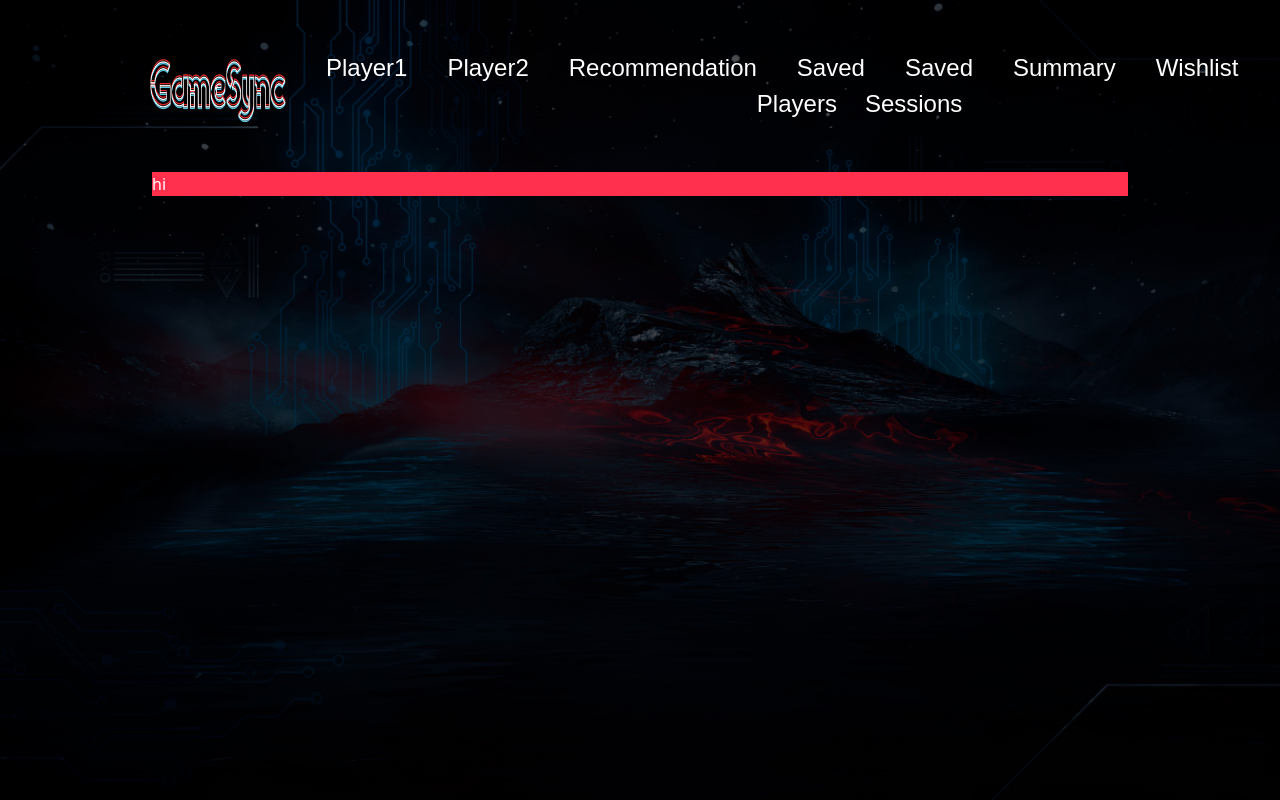
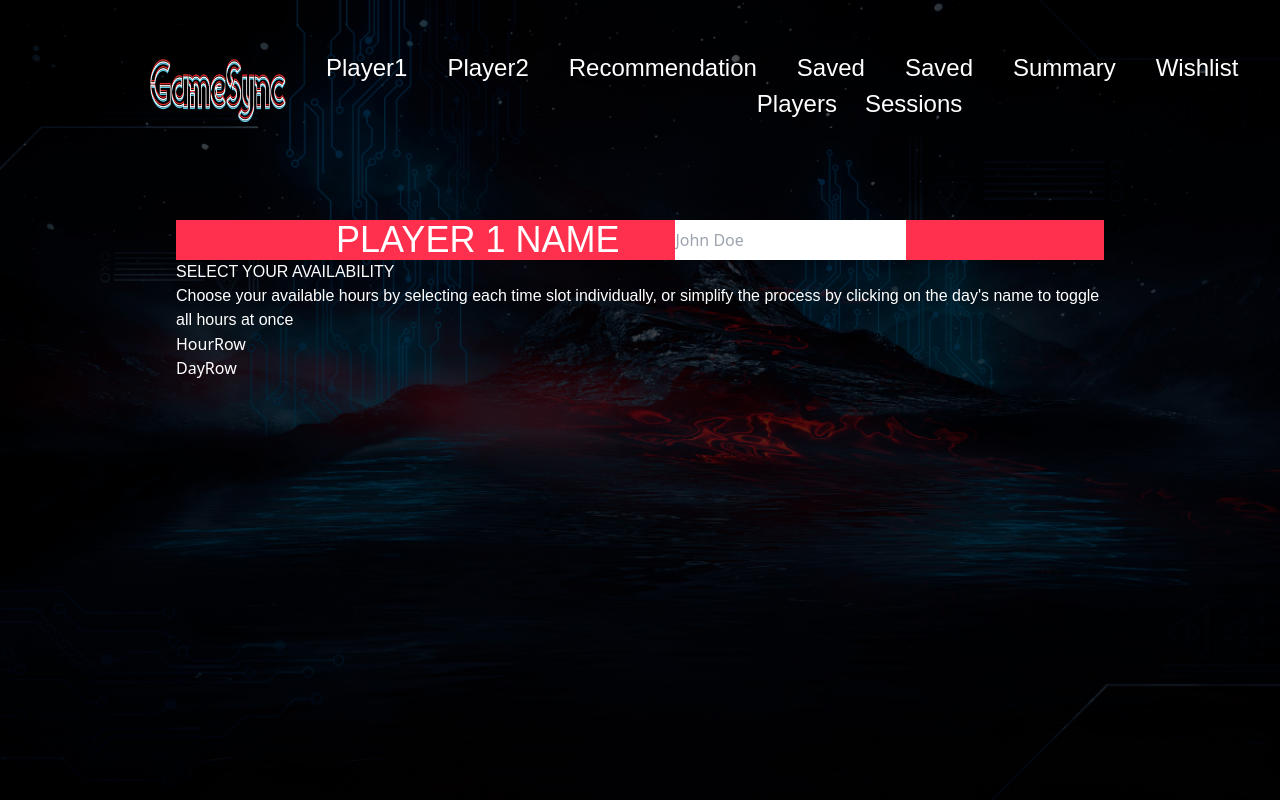
Before and after one commit to Alan-Chumbley/Gaming-scheduler, a React (Vite) app: page /player1 in a window 1280 px wide. Built offline with nearby package versions, Linux system fonts and the light colour scheme; a web font is replaced by a local one.

Commit message:
added static code for schedule-input components

```diff
--- a/src/components/PlayerCalendar.jsx
+++ b/src/components/PlayerCalendar.jsx
@@ -1,8 +1,18 @@
 import React from 'react'
+import HourRow from './HourRow'
+import DayRow from './DayRow'
 
 const PlayerCalendar = () => {
   return (
-    <div>PlayerCalendar</div>
+    <>
+    <div>
+        <h2 className='font-sub'>SELECT YOUR AVAILABILITY</h2>
+        <p className='font-smallText'>Choose your available hours by selecting each time slot individually, or simplify the process by clicking on the day's name to toggle all hours at once</p>
+    </div>
+    <HourRow />
+    <DayRow />
+    </>
+
   )
 }
 
--- a/src/components/PlayerInputContainer.jsx
+++ b/src/components/PlayerInputContainer.jsx
@@ -1,9 +1,13 @@
 import React from 'react'
+import PlayerNameInput from './PlayerNameInput'
+import PlayerCalendar from './PlayerCalendar'
+
 
 const PlayerInputContainer = () => {
   return (
-    <div className="container bg-red mx-auto">
-        hi
+    <div className="flex min-h-full flex-col justify-center px-6 py-12">
+        <PlayerNameInput />
+        <PlayerCalendar />
     </div>
   )
 }
--- a/src/components/PlayerNameInput.jsx
+++ b/src/components/PlayerNameInput.jsx
@@ -1,9 +1,14 @@
-import React from 'react'
+import React from "react";
 
 const PlayerNameInput = () => {
-  return (
-    <div>PlayerNameInput</div>
-  )
-}
+    return (
+        <div className="flex bg-red">
+            <h1 className="font-main text-4xl ml-40">PLAYER 1 NAME</h1>
+            <form className="pl-14 flex">
+                <input type="text" placeholder="John Doe"/>
+            </form>
+        </div>
+    );
+};
 
-export default PlayerNameInput
+export default PlayerNameInput;
```
